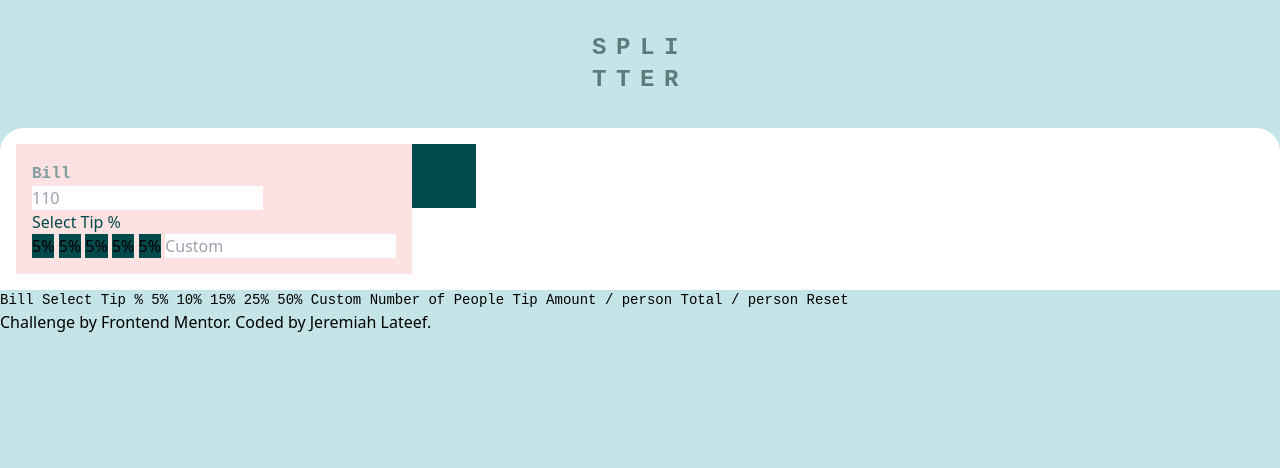
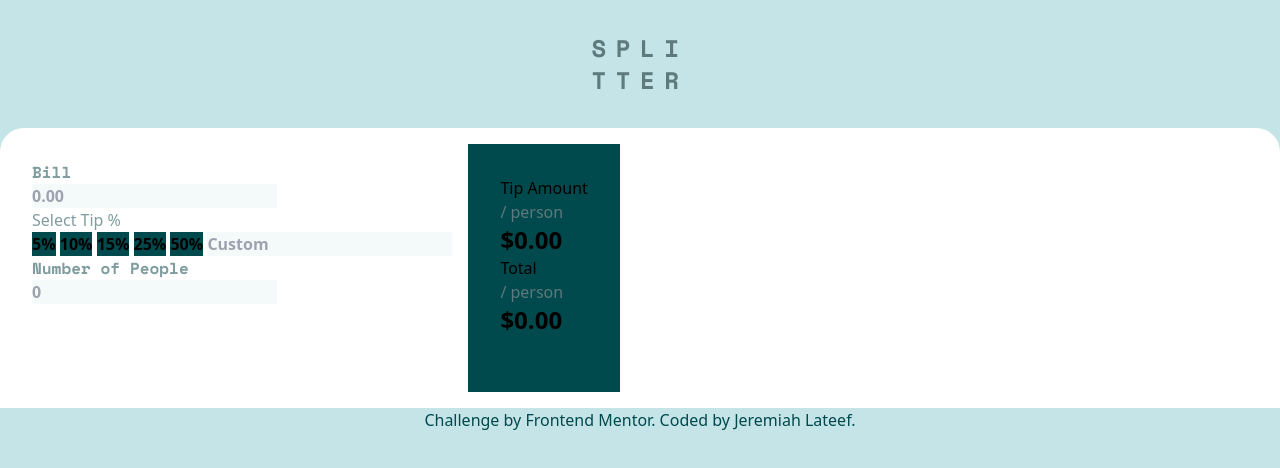
Before and after one commit to jeremiahlateef/calculator-project, a website: page index.html in a window 1280 px wide. Drawn offline with nearby package versions, Linux system fonts and the light colour scheme.

Commit message:
feat: completed the design

```diff
--- a/index.html
+++ b/index.html
@@ -5,6 +5,12 @@
     <meta name="viewport" content="width=device-width, initial-scale=1.0" />
     <!-- displays site properly based on user's device -->
 
+    <link rel="preconnect" href="https://fonts.googleapis.com" />
+    <link rel="preconnect" href="https://fonts.gstatic.com" crossorigin />
+    <link
+      href="https://fonts.googleapis.com/css2?family=Space+Mono:wght@400;700&display=swap"
+      rel="stylesheet"
+    />
     <link
       rel="icon"
       type="image/png"
@@ -18,15 +24,18 @@
     <style></style>
   </head>
   <body class="bg-primaryColor4">
-    <div class="my-8">
+    <main>
+      <div class="my-8 md:mt-[7rem]">
         <h1
           class="text-2xl font-bold font-monoSpace uppercase text-center text-primaryColor2 tracking-widest"
         >
           spli<br />tter
         </h1>
       </div>
-    <div class="bg-whiteColor p-4 rounded-t-3xl md:flex">
-      <div class="bg-red-100 p-4">
+      <div
+        class="bg-whiteColor md:w-[40rem] md:mx-auto p-4 rounded-t-3xl md:rounded-3xl md:flex"
+      >
+        <div class="bg-white p-4 md:w-1/2">
           <form action="">
             <label
               for="bill"
@@ -38,59 +47,92 @@
             <input
               id="bill"
               type="text"
-            placeholder="110"
-            class="focus:ouline-none border border-slate-300 focus:border-red-500 rounded-md focus:ring-1 focus:ring-sky-500 placeholder-red-400"
+              placeholder="0.00"
+              class="focus:ouline-none text-right py-2 px-2 bg-primaryColor5 focus:border-red-500 rounded-md focus:ring-1 focus:ring-sky-500 w-full placeholder-primaryColor1 text-primaryColor1 font-bold text-xl bg-dollar"
             />
           </form>
-        <div class="mt-6">
-          <h3 class="text-primaryColor1 font-medium">Select Tip %</h3>
-          <div class="flex flex-wrap gap-2">
+          <div class="my-4">
+            <h3 class="text-primaryColor3 leading-10 font-medium">
+              Select Tip %
+            </h3>
+            <div class="grid md:grid-cols-3 grid-cols-2 gap-4">
               <button
-              class="bg-primaryColor1 text-whiteColor py-2 w-24 rounded-md"
+                class="bg-primaryColor1 text-whiteColor py-2 text-center rounded-md w-full font-bold text-xl"
               >
                 5%
               </button>
               <button
-              class="bg-primaryColor1 text-whiteColor py-2 w-24 text-center rounded-md"
+                class="bg-primaryColor1 text-whiteColor py-2 text-center rounded-md w-full font-bold text-xl"
               >
-              5%
+                10%
               </button>
               <button
-              class="bg-primaryColor1 text-whiteColor py-2 w-24 rounded-md"
+                class="bg-primaryColor1 text-whiteColor py-2 w-full rounded-md font-bold text-xl"
               >
-              5%
+                15%
+              </button>
+
+              <button
+                class="bg-primaryColor1 text-whiteColor py-2 w-full rounded-md font-bold text-xl"
+              >
+                25%
               </button>
               <button
-              class="bg-primaryColor1 text-whiteColor py-2 w-24 rounded-md"
+                class="bg-primaryColor1 text-whiteColor py-2 w-full rounded-md font-bold text-xl"
               >
-              5%
-            </button>
-            <button
-              class="bg-primaryColor1 text-whiteColor py-2 w-24 rounded-md"
-            >
-              5%
+                50%
               </button>
               <input
                 type="text"
                 id="custom"
-              class="rounded-md w-24"
+                class="rounded-md font-bold text-xl px-2 w-full font-bold bg-primaryColor5 text-primaryColor2"
                 placeholder="Custom"
               />
             </div>
           </div>
+          <label
+            for="people"
+            class="font-monoSpace leading-10 text-primaryColor3 font-bold"
+            id="bills"
+            >Number of People</label
+          >
+          <br />
+          <input
+            id="people"
+            type="text"
+            placeholder="0"
+            class="focus:ouline-none bg-primaryColor5 focus:border-red-500 w-full rounded-md focus:ring-1 focus:ring-sky-500 placeholder-primaryColor1 text-primaryColor1 font-bold text-xl py-2 px-2 text-right"
+          />
         </div>
-      <div class="h-8 bg-primaryColor1 p-8"></div>
+        <div class="bg-primaryColor1 p-8 rounded-xl md:w-1/2">
+          <div class="flex justify-between mb-6">
+            <div>
+              <p class="text-white font-medium">Tip Amount</p>
+              <p class="text-primaryColor2">/ person</p>
             </div>
-    <p class="text-sm font-monoSpace">
-      Bill Select Tip % 5% 10% 15% 25% 50% Custom Number of People Tip Amount /
-      person Total / person Reset
-    </p>
+            <p class="text-2xl font-bold text-primaryColor6">$0.00</p>
+          </div>
+          <div class="flex justify-between mb-6">
+            <div>
+              <p class="text-white font-medium">Total</p>
+              <p class="text-primaryColor2">/ person</p>
+            </div>
+            <p class="text-2xl font-bold text-primaryColor6">$0.00</p>
+          </div>
+          <button
+            class="bg-primaryColor6 w-full text-center uppercase rounded-md py-2 text-primaryColor1 font-bold text-xl"
+          >
+            reset
+          </button>
+        </div>
+      </div>
 
-    <div class="attribution">
+      <div class="text-center text-primaryColor1 text-xl">
         Challenge by
         <a href="https://www.frontendmentor.io?ref=challenge" target="_blank"
           >Frontend Mentor</a
         >. Coded by <a href="#">Jeremiah Lateef</a>.
       </div>
+    </main>
   </body>
 </html>
```
Lines whose indentation alone changed are shown as unchanged.
